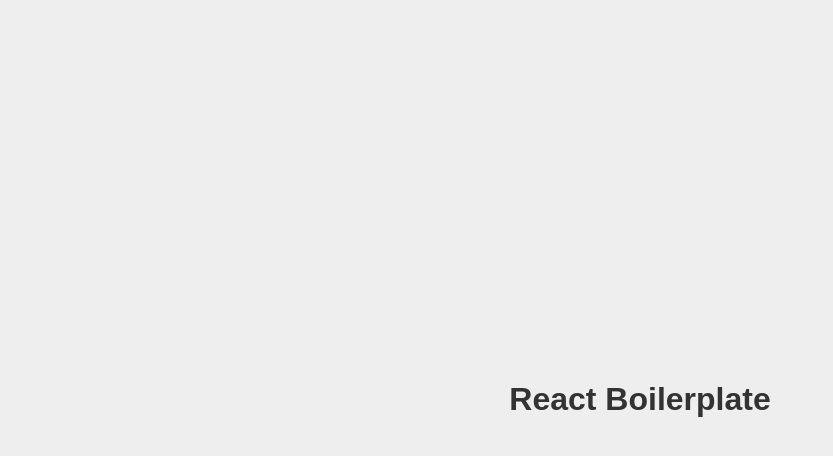
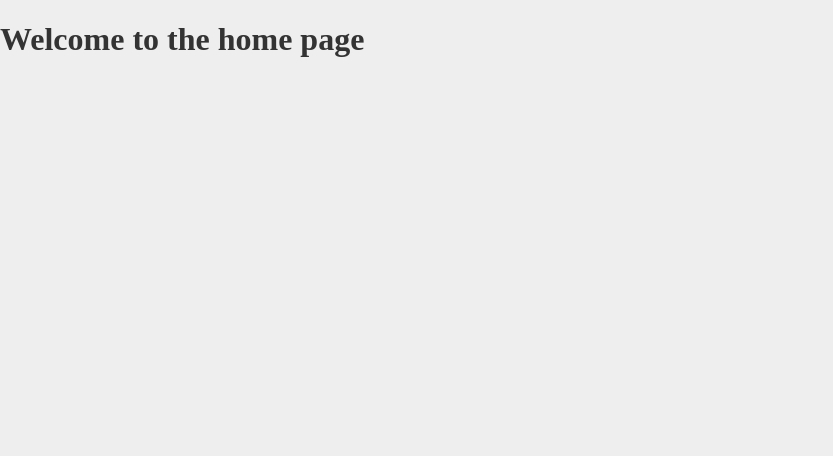
Before and after one commit to andyplank/gametime-frontend, a React app: page / in a window 1280 px wide. Shown: the top 456 px of the page, without its empty margins (0-833 px from the left). Built offline with nearby package versions, Linux system fonts and the light colour scheme.

Commit message:
Changed home page

```diff
--- a/src/components/Home/Home.jsx
+++ b/src/components/Home/Home.jsx
@@ -2,8 +2,8 @@
 import './Home.scss';
 
 const Home = () => (
-  <div className="home">
-    <h1 className="header">React Boilerplate</h1>
+  <div>
+    <h1>Welcome to the home page</h1>
   </div>
 );
 
--- a/src/components/Home/Home.scss
+++ b/src/components/Home/Home.scss
@@ -1,19 +1 @@
 @import "../../common/global";
-
-.home {
-  display: grid;
-  grid-template:
-    ". . ." 1fr
-    ". header ." 1fr
-    ". . ." 1fr
-    / 1fr 1fr 1fr;
-  height: 100vh;
-  font-family: $font-stack;
-}
-
-.header {
-  grid-area: header;
-  justify-self: center;
-  align-self: center;
-  font-weight: $bold;
-}
```
